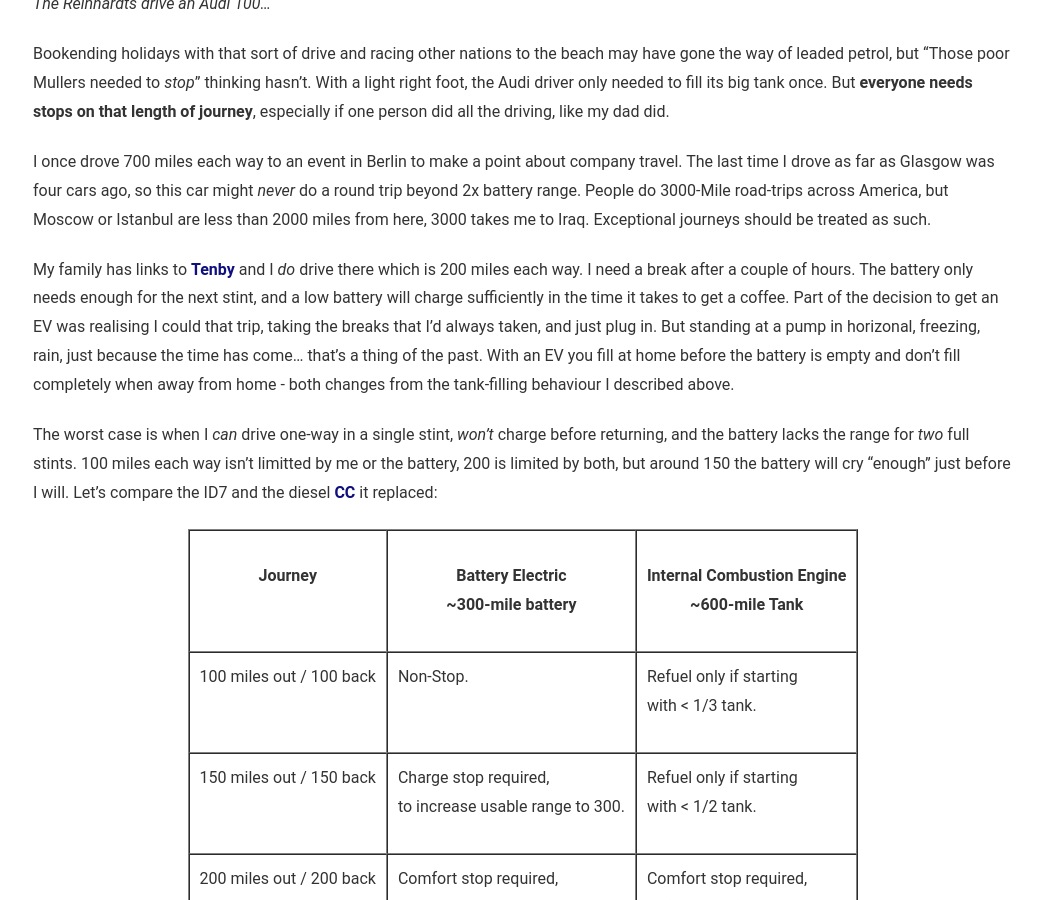
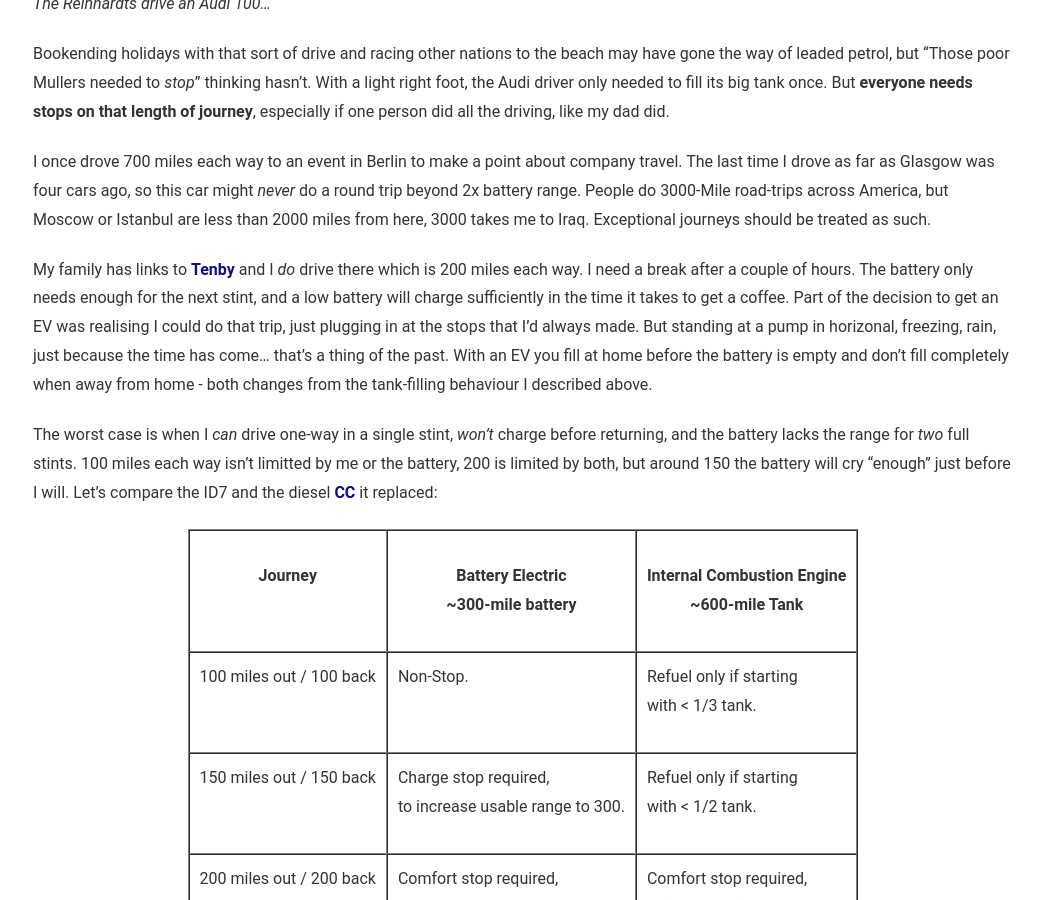
Before and after one commit to jhoneill/jhoneill.github.io, a Jekyll site: the page built from _posts/2025-03-31-Charging.md, in a window 1280 px wide and 900 px high, scrolled down 1230 px. Shown: the whole window, without its empty margins (117-1158 px from the left). Built offline with Jekyll 4.4.1, drawn with Linux system fonts in a browser that asks for light colours.

Commit message:
one more still

```diff
--- a/_posts/2025-03-31-Charging.md
+++ b/_posts/2025-03-31-Charging.md
@@ -71,8 +71,8 @@ My family has links to [Tenby](https://www.visitwales.com/destinations/west-wale
 I *do* drive there which is 200 miles each way. I need a break
 after a couple of hours. The battery only needs enough for the next stint, and a
 low battery will charge sufficiently in the time it takes to get a coffee. Part of the
-decision to get an EV was realising I could that trip, taking the breaks
-that I'd always taken, and just plug in. But standing at a pump in
+decision to get an EV was realising I could do that trip, just plugging in at the stops
+that I'd always made. But standing at a pump in
 horizonal, freezing, rain, just because the time has come… that's a thing of the
 past. With an EV you fill at home before the battery is empty and don't fill completely
 when away from home - both changes from the tank-filling behaviour I described above.
```
